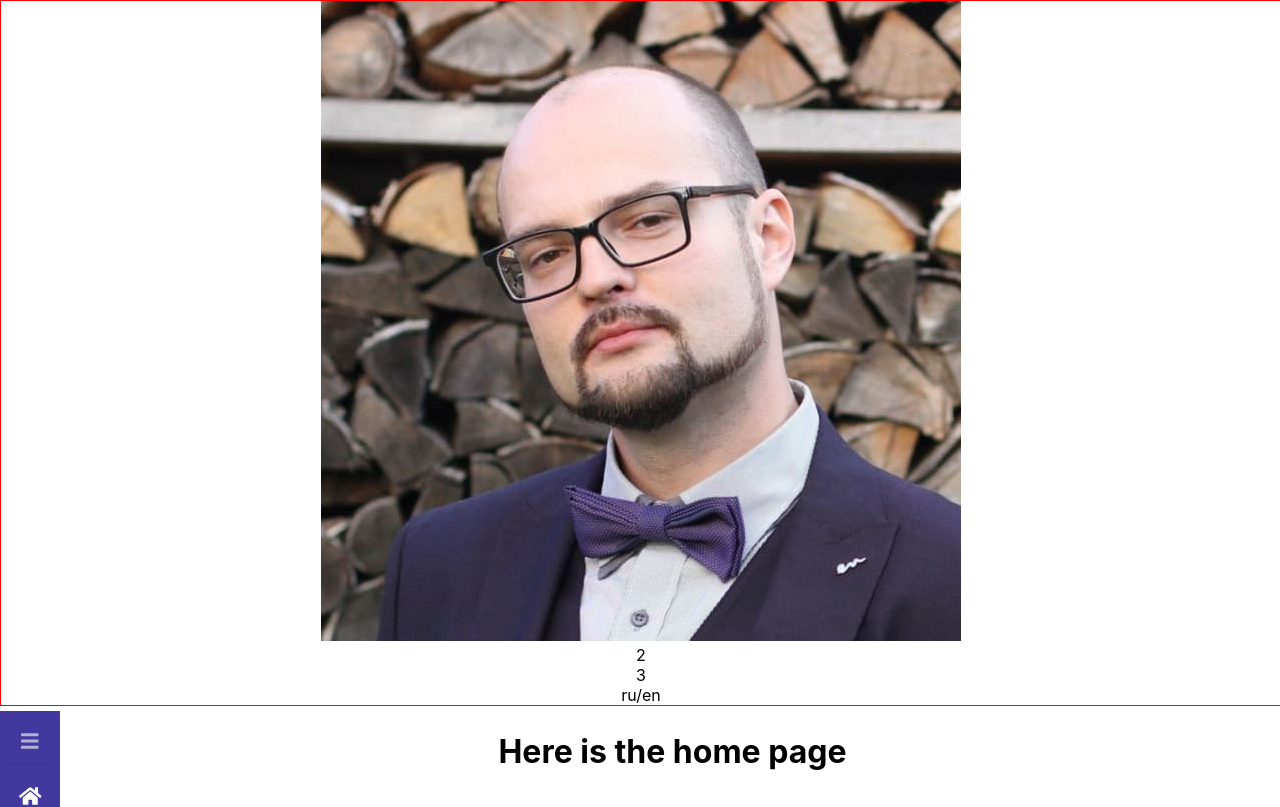
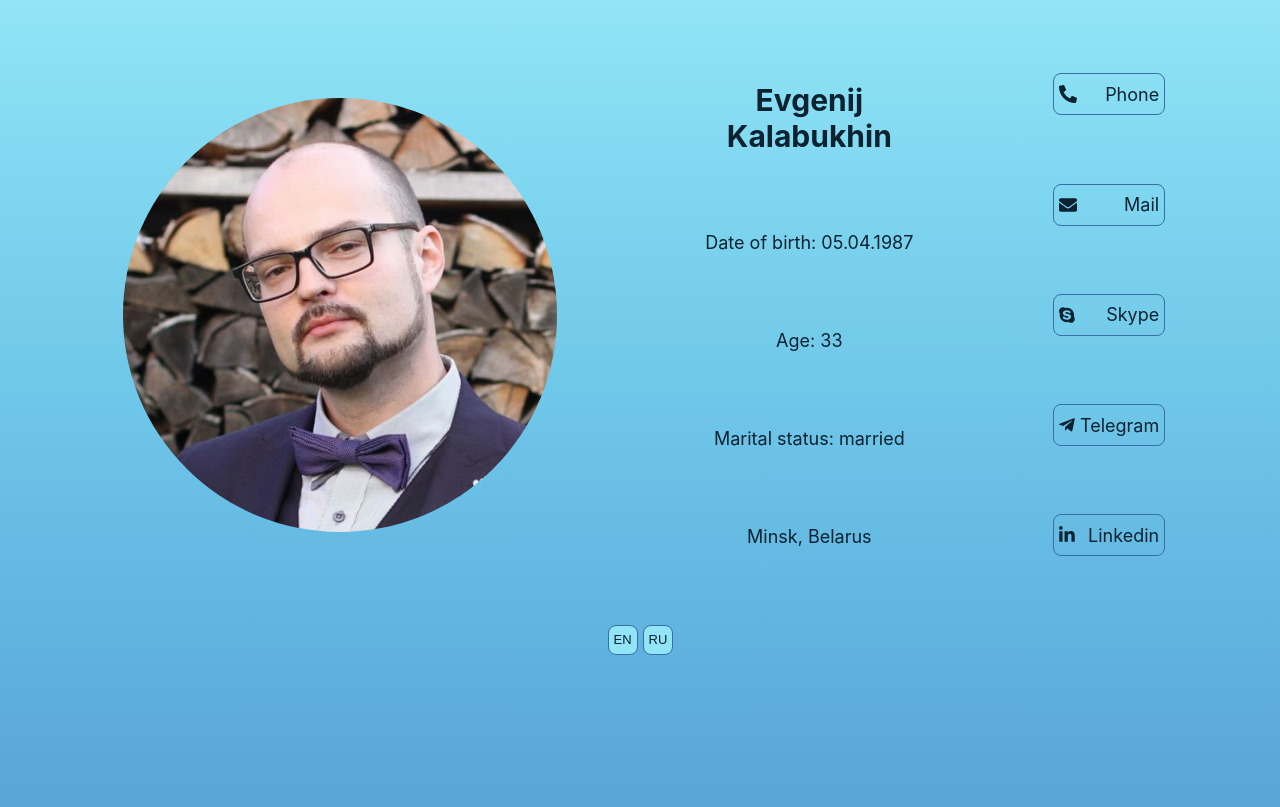
Before and after one commit to EK-machine/promo, a React (Create React App) app: page / in a window 1280 px wide. Shown: the top 807 px of the page. Built offline with nearby package versions, Linux system fonts and the light colour scheme.

Commit message:
made styling to header full screen view

```diff
--- a/src/components/Header.jsx
+++ b/src/components/Header.jsx
@@ -1,19 +1,85 @@
 import React from 'react';
 import './header.css';
+import { faPhoneAlt, faEnvelope } from '@fortawesome/free-solid-svg-icons';
+import {
+  faLinkedinIn,
+  faTelegramPlane,
+  faSkype,
+} from '@fortawesome/free-brands-svg-icons';
+import { FontAwesomeIcon } from '@fortawesome/react-fontawesome';
 
 function Header() {
   return (
     <div className="header__container">
-      <div className="header__item header__item-img">
+      <section className="header__item header__img-container">
         <img
-          className="header__avater"
+          className="header__avatar"
           src="/images/avatar.jpg"
-          alt="альтернативный текст"
+          alt="EK face"
         />
-      </div>
-      <div className="header__item header__item-bio">2</div>
-      <div className="header__item header__item-contacts">3</div>
-      <div className="header__item header__item-languages">ru/en</div>
+      </section>
+      <section className="header__item header__bio-container">
+        <h1 className="header__name">Evgenij Kalabukhin</h1>
+        <p className="header__paragraph">Date of birth: 05.04.1987</p>
+        <p className="header__paragraph">Age: 33 </p>
+        <p className="header__paragraph">Marital status: married</p>
+        <p className="header__paragraph">Minsk, Belarus</p>
+      </section>
+      <section className="header__item header__contacts-container">
+        <div className="header__contact-item header__contact-phone">
+          <a className="header__contact-link" href="#">
+            <FontAwesomeIcon
+              className="header__contact-link_icon"
+              icon={faPhoneAlt}
+            />
+            <p className="header__contact-link_text">Phone</p>
+          </a>
+        </div>
+        <div className="header__contact-item header__contact-mail">
+          <a className="header__contact-link" href="#">
+            <FontAwesomeIcon
+              className="header__contact-link_icon"
+              icon={faEnvelope}
+            />
+            <p className="header__contact-link_text">Mail</p>
+          </a>
+        </div>
+        <div className="header__contact-item header__contact-skype">
+          <a className="header__contact-link" href="#">
+            <FontAwesomeIcon
+              className="header__contact-link_icon"
+              icon={faSkype}
+            />
+            <p className="header__contact-link_text">Skype</p>
+          </a>
+        </div>
+        <div className="header__contact-item header__contact-telegram">
+          <a className="header__contact-link" href="#">
+            <FontAwesomeIcon
+              className="header__contact-link_icon"
+              icon={faTelegramPlane}
+            />
+            <p className="header__contact-link_text">Telegram</p>
+          </a>
+        </div>
+        <div className="header__contact-item header__contact-linkedin">
+          <a className="header__contact-link" href="#">
+            <FontAwesomeIcon
+              className="header__contact-link_icon"
+              icon={faLinkedinIn}
+            />
+            <p className="header__contact-link_text">Linkedin</p>
+          </a>
+        </div>
+      </section>
+      <section className="header__item header__languages-container">
+        <button type="button" className="header__language-btn">
+          EN
+        </button>
+        <button type="button" className="header__language-btn">
+          RU
+        </button>
+      </section>
     </div>
   );
 }
--- a/src/components/header.css
+++ b/src/components/header.css
@@ -1,6 +1,124 @@
 .header__container {
-  border: 1px solid red;
-  width: 100%;
   margin: 0;
+  padding: 5px;
+  display: flex;
+  flex-direction: row;
+  justify-content: center;
+  flex-wrap: wrap;
+  background-image: linear-gradient(
+    to bottom,
+    #91e5f6,
+    #7ed5ef,
+    #6ec6e8,
+    #62b5e1,
+    #59a5d8
+  );
+  color: var(--active-color);
+  height: 100vh;
+}
+
+.header__img-container {
+  overflow: hidden;
+  flex-basis: 50%;
+  flex-grow: 5;
+  flex-shrink: 1;
+  order: -1;
+  display: flex;
+  justify-content: center;
+  align-items: center;
+}
+
+.header__avatar {
+  border-radius: 50%;
+  max-width: 70%;
+  max-height: 70%;
+  display: block;
+}
+
+.header__bio-container {
+  flex-basis: 20%;
+  flex-grow: 2;
+  flex-shrink: 1;
+  order: 0;
+  display: flex;
+  flex-direction: column;
+  justify-content: space-evenly;
+}
+
+.header__name {
+  font-size: 30px;
   padding: 0;
+  margin: 0;
 }
+
+.header__paragraph {
+  font-size: 18px;
+  padding: 0;
+  margin: 0;
+}
+
+.header__contacts-container {
+  flex-basis: 25%;
+  flex-grow: 2;
+  flex-shrink: 2;
+  order: 1;
+  display: flex;
+  flex-direction: column;
+  justify-content: space-evenly;
+  align-items: center;
+}
+
+.header__contact-link {
+  padding: 5px;
+  text-decoration: none;
+  color: var(--active-color);
+  border: 1px solid var(--background-hover-color);
+  border-radius: 8px;
+  font-size: 18px;
+  height: 30px;
+  width: 100px;
+  display: flex;
+  flex-direction: row;
+  justify-content: space-between;
+  align-items: center;
+}
+
+.header__contact-link:hover {
+  background-color: var(--background-hover-color);
+  font-weight: bold;
+}
+
+.header__languages-container {
+  flex-basis: 5%;
+  flex-grow: 1;
+  flex-shrink: 3;
+  order: 1;
+  display: flex;
+  flex-direction: row;
+  justify-content: center;
+  align-items: flex-start;
+}
+
+.header__language-btn {
+  padding: 5px;
+  color: var(--active-color);
+  background-color: var(--main-background-color);
+  border: 1px solid var(--background-hover-color);
+  box-sizing: border-box;
+  border-radius: 8px;
+  font-size: 13px;
+  height: 30px;
+  width: 30px;
+  margin-right: 5px;
+  text-align: center;
+}
+
+.header__language-btn:last-child {
+  margin-right: 0px;
+}
+
+.header__language-btn:hover {
+  background-color: var(--background-hover-color);
+  cursor: pointer;
+  font-weight: bold;
+}
--- a/src/index.css
+++ b/src/index.css
@@ -3,13 +3,6 @@ body {
   font-family: -apple-system, BlinkMacSystemFont, 'Segoe UI', 'Roboto', 'Oxygen',
     'Ubuntu', 'Cantarell', 'Fira Sans', 'Droid Sans', 'Helvetica Neue',
     sans-serif;
-  -webkit-font-smoothing: antialiased;
-  -moz-osx-font-smoothing: grayscale;
-}
-
-code {
-  font-family: source-code-pro, Menlo, Monaco, Consolas, 'Courier New',
-    monospace;
 }
 
 .App {
@@ -17,7 +10,8 @@ code {
 }
 
 :root {
-  --background-color: #42389d;
-  --background-hover-color: #362f78;
-  --active-color: #fff;
+  --main-background-color: #91e5f6;
+  --background-color: #59a5d8;
+  --background-hover-color: #386fa4;
+  --active-color: #0b2230;
 }
--- a/src/pages/pagescontainer.css
+++ b/src/pages/pagescontainer.css
@@ -6,8 +6,6 @@
   grid-template-columns: auto 5fr;
   grid-template-rows: 1fr 1fr;
   height: 100vh;
-  width: 100vw;
-  grid-gap: 5px;
   margin: 0px;
 }
 
```
